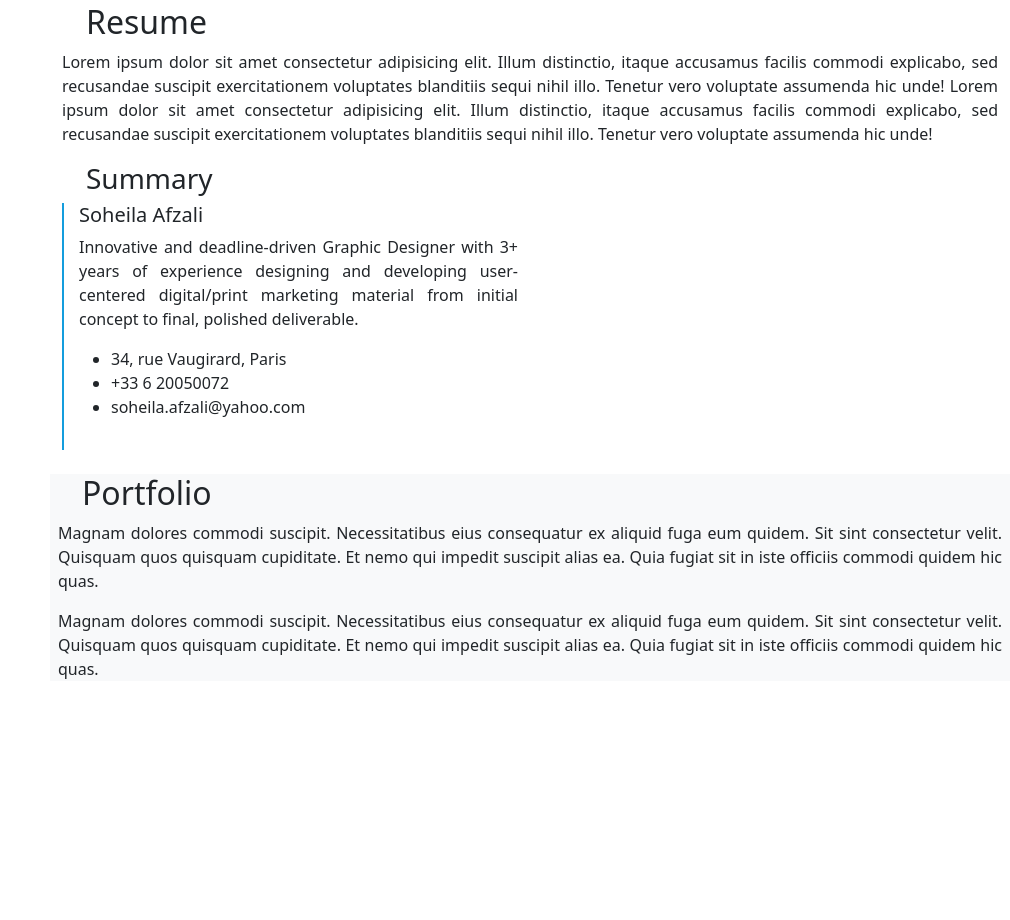
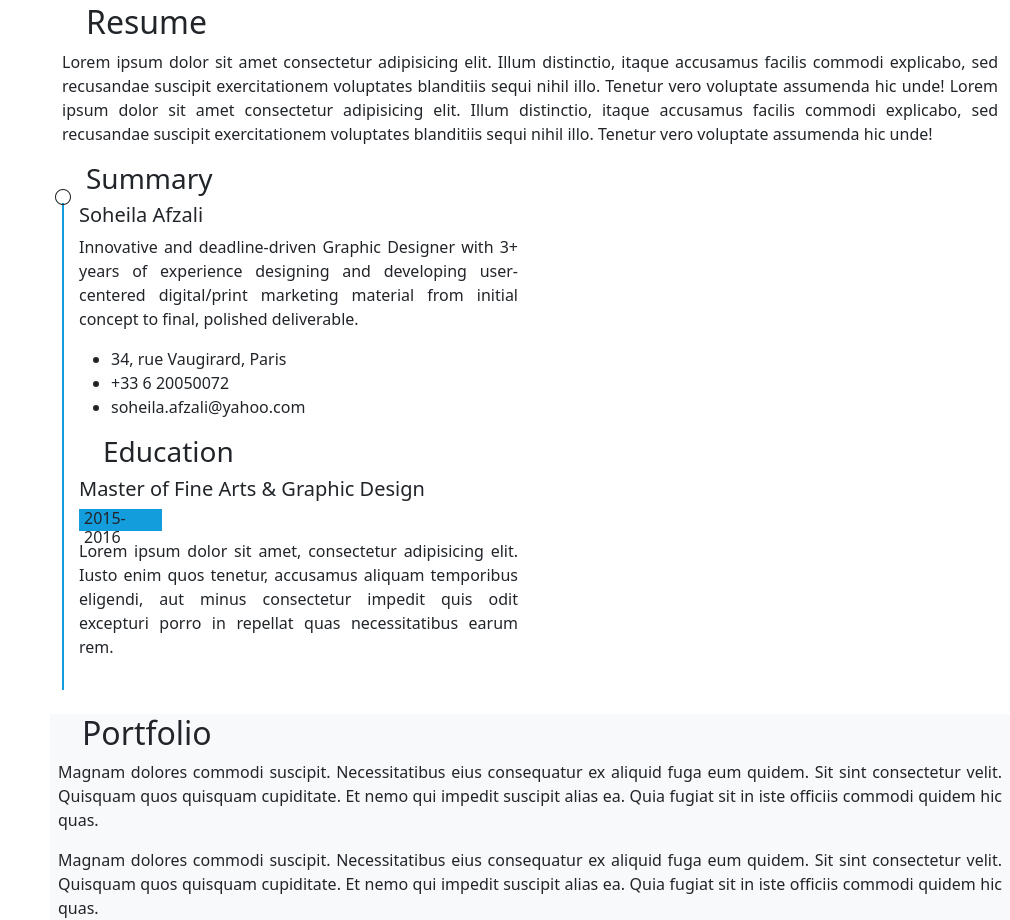
Before and after one commit to afzalisoheila/portfolio-BootStrap, a plain HTML site: page index.html in a window 1280 px wide. Shown: the part 1792-2712 px from the top of the page, without its empty margins (270-1280 px from the left). Before the commit the page ends 2473 px from the top, so only its background shows below. Drawn offline with nearby package versions, Linux system fonts and the light colour scheme.

Commit message:
development the section of Resume

```diff
--- a/assets/css/style.css
+++ b/assets/css/style.css
@@ -74,6 +74,16 @@
     padding: 0 0 15px 15px;
     margin-top: 1px;
     border-left: solid 2px #149ddd;
+    position: relative;
   }
-
-  <i class="bi bi-circle"></i>
+  .dates{
+    background-color: #149ddd;
+    width: 83px;
+    height: 22px;
+    padding-left: 5px;
+  }
+  .bi{
+    position: absolute;
+    top: -18px;
+    left: -9px;
+  }
--- a/index.html
+++ b/index.html
@@ -340,6 +340,7 @@
           <div class="col-lg-6">
             <h3 class="resume-title px-4">Summary</h3>
             <div class="resume-items">
+              <i class="bi bi-circle "></i>
               <h5>Soheila Afzali</h5>
               <p class="text">
                 Innovative and deadline-driven Graphic Designer with 3+ years of experience designing and developing user-centered digital/print marketing material from initial concept to final, polished deliverable.
@@ -349,6 +350,16 @@
                 <li>+33 6 20050072</li>
                 <li>soheila.afzali@yahoo.com</li>
               </ul>
+              <h3 class="resume-title px-4">Education</h3>
+              <h5>Master of Fine Arts & Graphic Design</h5>
+              <h6 class="dates">2015-2016</h6>
+              <p class="text">
+                Lorem ipsum dolor sit amet, consectetur adipisicing elit.
+                 Iusto enim quos tenetur, accusamus aliquam temporibus eligendi,
+                aut minus consectetur impedit quis odit excepturi porro
+                 in repellat quas necessitatibus earum rem.
+              </p>
+
             </div>
           </div>
         </div>
```
